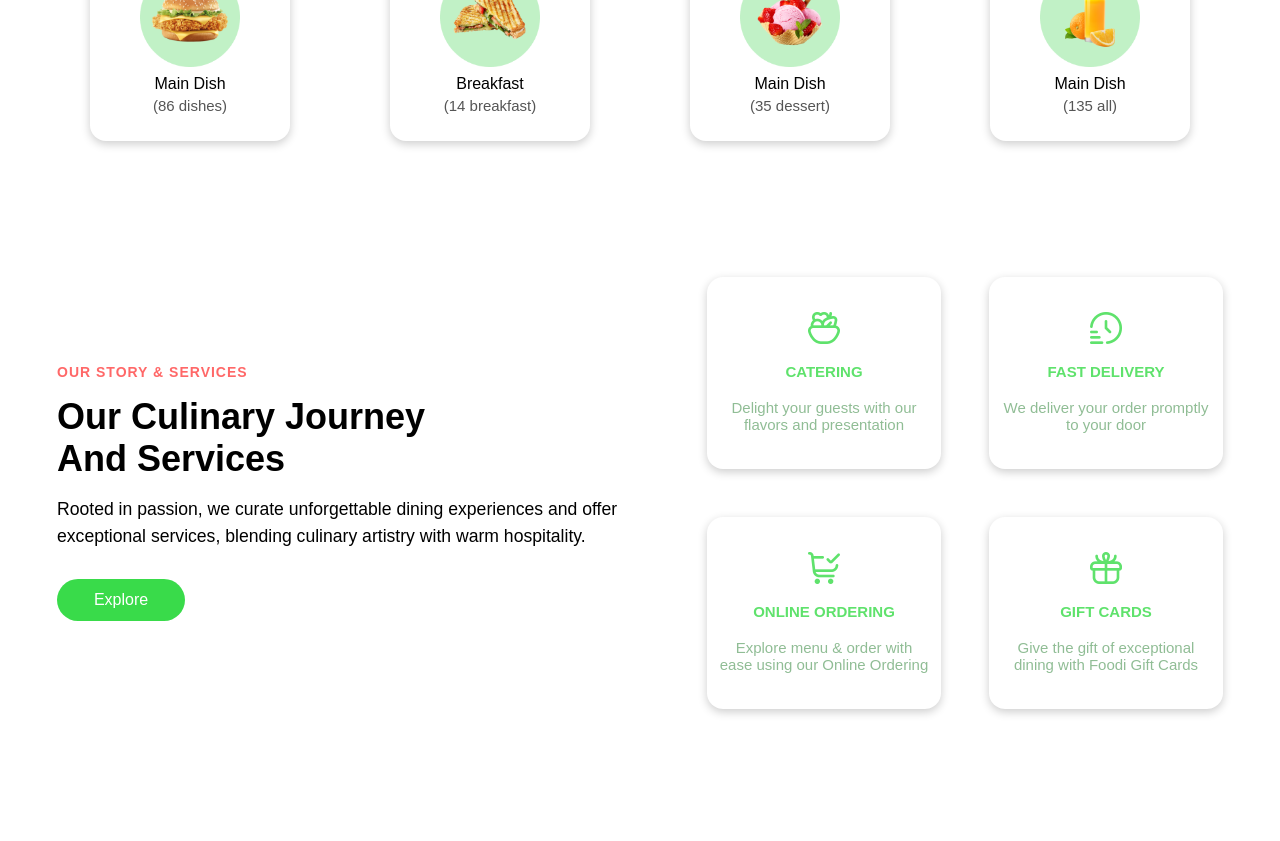
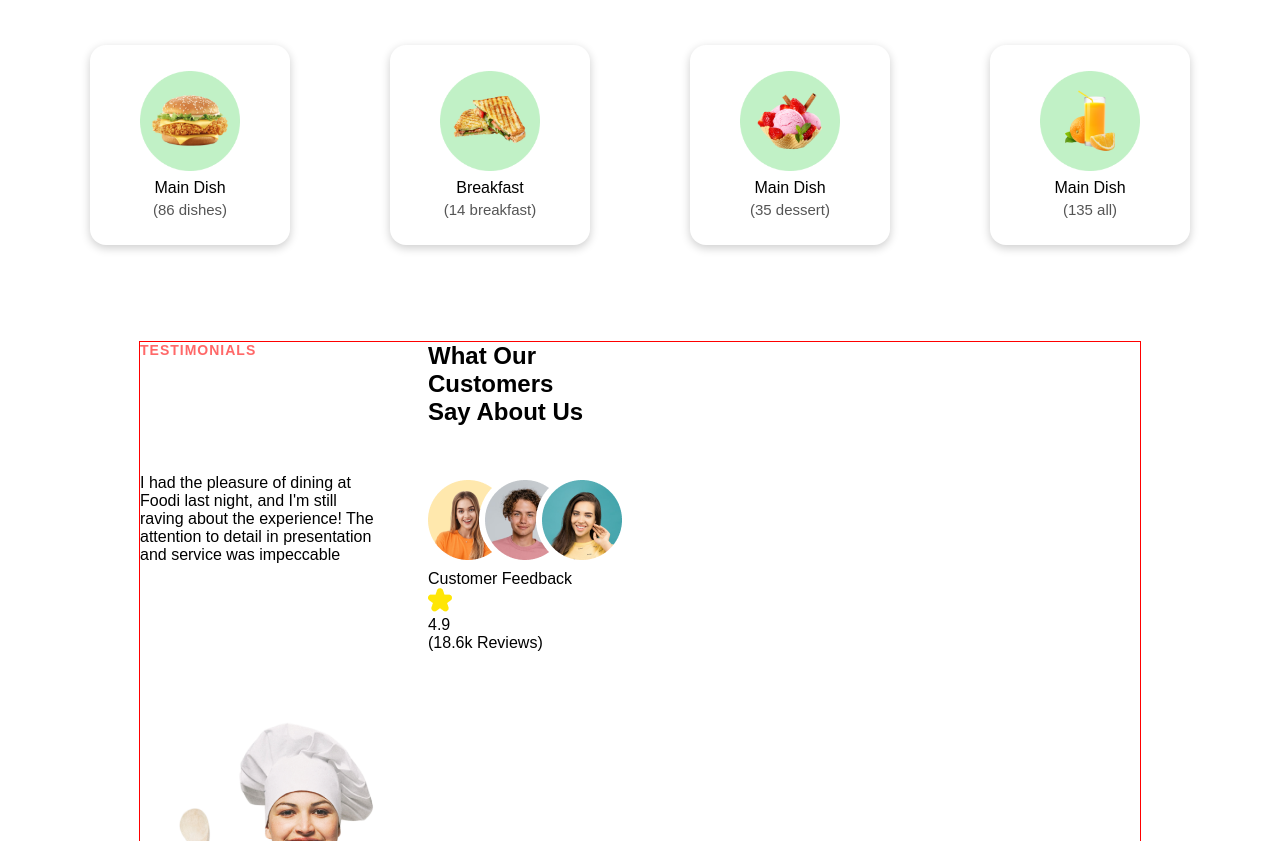
Before and after one commit to antofon/restaurant-template, a plain HTML site: page index.html in a window 1280 px wide. Shown: the part 817-1658 px from the top of the page. Drawn offline with Linux system fonts and the light colour scheme.

Commit message:
Work on Testimonials section

```diff
--- a/index.html
+++ b/index.html
@@ -164,6 +164,32 @@
                 </div>
             </div>
         </section> -->
+        <section id="testimonials">
+            <div id="services-container-left" class="services-container">
+                <img src="assets/testimonials/chef.png" alt="image of chef" id="chef-image">
+                <div>
+                    <p>Our Best Chef! 😁</p>
+                </div>
+
+
+            </div>
+            <div id="services-container-right" class="services-container">
+                <p class="eyebrow-text">Testimonials</p>
+                <h2>What Our Customers<br />Say About Us</h2>
+                <p>I had the pleasure of dining at Foodi last night, and I'm still raving about the experience! The
+                    attention to detail in presentation and service was impeccable</p>
+                <div>
+                    <div><img src="assets/testimonials/testimonials-small-images.png"
+                            alt="small images of testimonial profiles"></div>
+                    <div>
+                        <p>Customer Feedback</p>
+                        <img src="assets/special-dishes/reviews-star.png" alt="star for reviews" />
+                        <p>4.9</p>
+                        <p>(18.6k Reviews)</p>
+                    </div>
+                </div>
+                </div>
+        </section>
         <section id="our-story-services">
             <div id="services-container-left" class="services-container">
                 <p class="eyebrow-text">Our Story & Services</p>
@@ -171,7 +197,6 @@
                 <p id="services-description-text">Rooted in passion, we curate unforgettable dining experiences and offer exceptional services,
                     blending culinary artistry with warm hospitality.</p>
 
-                    <a href="#" id="services-desktop-cta" class="services-cta">Explore</a>
             </div>
             <div id="services-container-right" class="services-container">
                 <div class="services-wrapper">
--- a/style.css
+++ b/style.css
@@ -96,8 +96,9 @@
 #categories {
   width: 100%;
   max-width: 1000px;
-  margin: 6rem auto;
+  margin: 6rem auto 0 auto;
   text-align: center;
+
 }
 
 #categories-container {
@@ -175,6 +176,18 @@
   row-gap: 3rem;
   /* border: 1px solid red; */
 }
+
+#testimonials
+ {
+  display: flex;
+  flex-direction: column-reverse;
+  width: 100%;
+  max-width: 1000px;
+  margin: 6rem auto;
+  align-content: center;
+  row-gap: 3rem;
+  border: 1px solid red;
+  }
 
 #footer-content {
   max-width: 1000px;
@@ -279,6 +292,7 @@
   }
 
   #categories {
+margin-top: 200px;
     max-width: 1200px;
   }
 
@@ -307,6 +321,7 @@
     max-width: 1200px;
     column-gap: 50px;
     padding: 40px 0;
+    margin-top: 200px;
   }
   #services-container-left {
     text-align: left;
```
